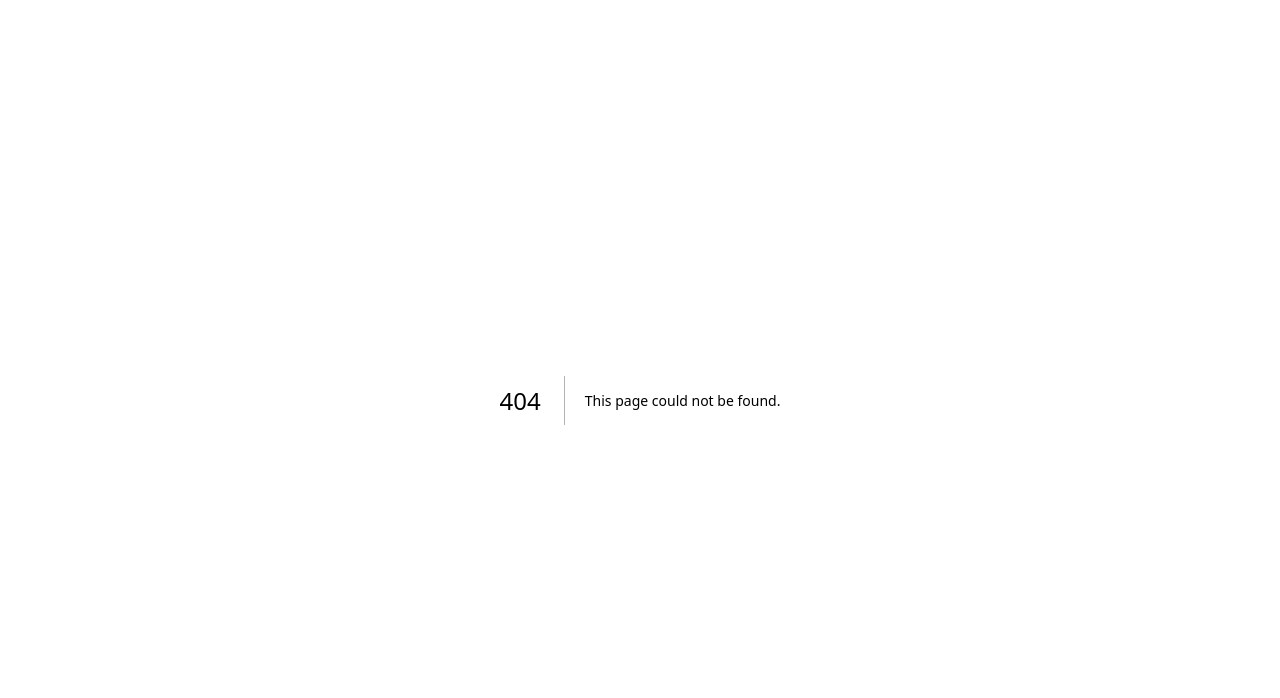
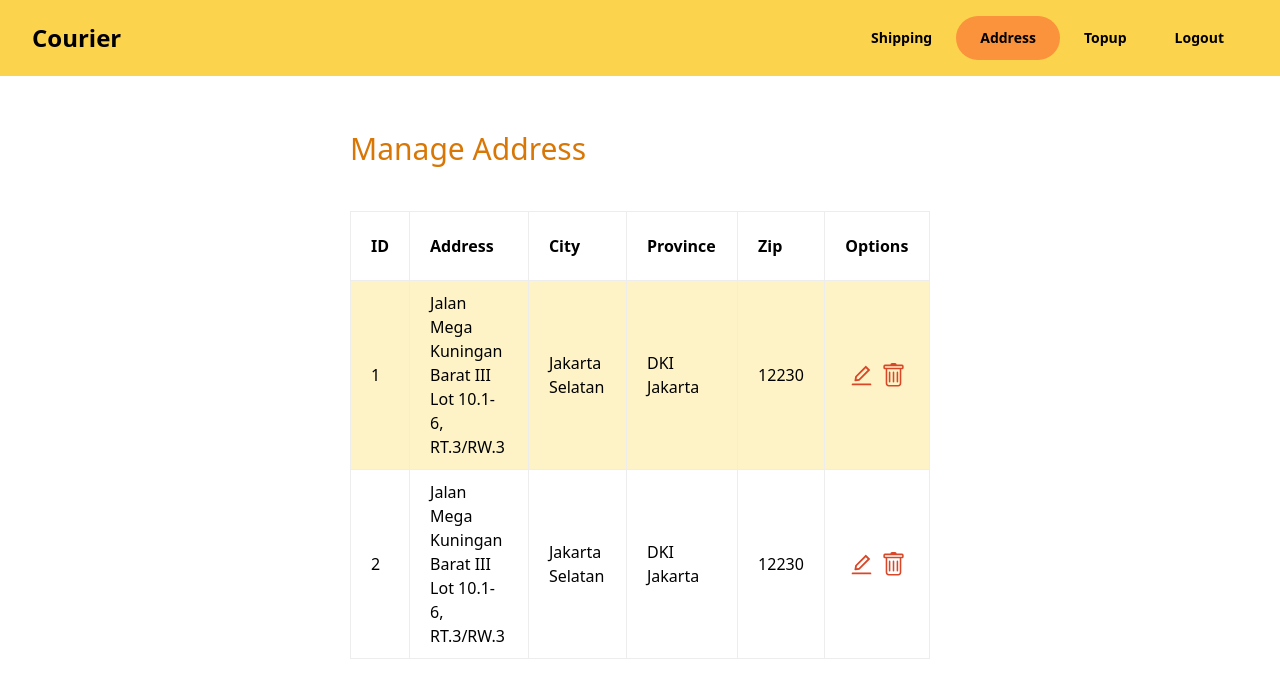
Before and after one commit to hanseljulio/courier-nextjs, a Next.js app: page /user/address/manage in a window 1280 px wide. Before the commit this address had no page. Shown: the top 698 px of the page. Built offline with nearby package versions, Linux system fonts and the light colour scheme.

Commit message:
feat(user): manage address layout complete minus functionality

```diff
--- /dev/null
+++ b/src/components/TableData/index.tsx
@@ -0,0 +1,79 @@
+import React, { useState } from "react";
+import styles from "@/styles/Table.module.css";
+import { BsTrash } from "react-icons/bs";
+import { AiOutlineEdit } from "react-icons/ai";
+import WarningModal from "@/components/WarningModal";
+
+interface TableDataProps {
+  index: number;
+  id: number;
+  address: string;
+  city: string;
+  province: string;
+  zip: string;
+}
+
+function TableData(props: TableDataProps) {
+  const [showDeleteModal, setShowDeleteModal] = useState<boolean>(false);
+
+  const deleteAddress = async () => {
+    setShowDeleteModal(false);
+  };
+
+  const showDeleteWarning = () => {
+    setShowDeleteModal(true);
+  };
+  return (
+    <>
+      {showDeleteModal && (
+        <WarningModal
+          problem="This address will be deleted permanently."
+          solution="There's no going back. Are you sure you want to proceed?"
+          solutionBtn="Delete Address"
+          redirectFunction={deleteAddress}
+        />
+      )}
+      <tr className={`${props.index % 2 === 0 ? "bg-white" : "bg-amber-100"}`}>
+        <td
+          className={`${styles.tdArea} px-[20px] py-[10px] text-left font-medium`}
+        >
+          {props.id}
+        </td>
+        <td
+          className={`${styles.tdArea} px-[20px] py-[10px] text-left font-medium`}
+        >
+          {props.address}
+        </td>
+        <td
+          className={`${styles.tdArea} px-[20px] py-[10px] text-left font-medium`}
+        >
+          {props.city}
+        </td>
+        <td
+          className={`${styles.tdArea} px-[20px] py-[10px] text-left font-medium`}
+        >
+          {props.province}
+        </td>
+        <td
+          className={`${styles.tdArea} px-[20px] py-[10px] text-left font-medium`}
+        >
+          {props.zip}
+        </td>
+        <td
+          className={`${styles.tdArea} px-[20px] py-[10px] text-left font-medium`}
+        >
+          <div className="button-area flex justify-around">
+            <button className="text-[25px]">
+              <AiOutlineEdit className="text-[#D84727] hover:text-amber-500" />
+            </button>
+            <button className="text-[25px]" onClick={showDeleteWarning}>
+              <BsTrash className="text-[#D84727] hover:text-amber-500" />
+            </button>
+          </div>
+        </td>
+      </tr>
+    </>
+  );
+}
+
+export default TableData;
--- /dev/null
+++ b/src/components/TableHead/index.tsx
@@ -0,0 +1,41 @@
+import React from "react";
+import styles from "@/styles/Table.module.css";
+
+function TableHead() {
+  return (
+    <tr className={`${styles.tableHeadArea}`}>
+      <th
+        className={`${styles.thArea} px-[20px] py-[10px] text-left w-[58px] h-[69px]`}
+      >
+        ID
+      </th>
+      <th
+        className={`${styles.thArea} px-[20px] py-[10px] text-left w-[380px] h-[69px]`}
+      >
+        Address
+      </th>
+      <th
+        className={`${styles.thArea} px-[20px] py-[10px] text-left w-[225px] h-[69px]`}
+      >
+        City
+      </th>
+      <th
+        className={`${styles.thArea} px-[20px] py-[10px] text-left w-[225px] h-[69px]`}
+      >
+        Province
+      </th>
+      <th
+        className={`${styles.thArea} px-[20px] py-[10px] text-left w-[125px] h-[69px]`}
+      >
+        Zip
+      </th>
+      <th
+        className={`${styles.thArea} px-[20px] py-[10px] text-left w-[156px] h-[69px]`}
+      >
+        Options
+      </th>
+    </tr>
+  );
+}
+
+export default TableHead;
--- a/src/pages/user/address/index.tsx
+++ b/src/pages/user/address/index.tsx
@@ -12,6 +12,10 @@ function UserAddress() {
 
   const redirectCreateAddress = () => {
     router.push("/user/address/create");
+  };
+
+  const redirectManageAddress = () => {
+    router.push("/user/address/manage");
   };
 
   return (
@@ -33,6 +37,7 @@ function UserAddress() {
           picture="bg-view-address"
           title="Manage Address"
           description="View or edit your addresses here"
+          onClick={redirectManageAddress}
         />
       </div>
     </div>
--- /dev/null
+++ b/src/pages/user/address/manage/index.tsx
@@ -0,0 +1,41 @@
+import React, { useState } from "react";
+import UserNav from "@/components/UserNav";
+import UserHeader from "@/components/HeaderSection";
+import TableHead from "@/components/TableHead";
+import TableData from "@/components/TableData";
+
+function ManageAddress() {
+  return (
+    <div>
+      <UserNav currentPage="address" />
+      <div className="header-section pb-8">
+        <UserHeader title="Manage Address" />
+      </div>
+      <div className="table-section mx-[350px]">
+        <table className="table-area w-full">
+          <tbody>
+            <TableHead />
+            <TableData
+              index={1}
+              id={1}
+              address="Jalan Mega Kuningan Barat III Lot 10.1-6, RT.3/RW.3"
+              city="Jakarta Selatan"
+              province="DKI Jakarta"
+              zip="12230"
+            />
+            <TableData
+              index={2}
+              id={2}
+              address="Jalan Mega Kuningan Barat III Lot 10.1-6, RT.3/RW.3"
+              city="Jakarta Selatan"
+              province="DKI Jakarta"
+              zip="12230"
+            />
+          </tbody>
+        </table>
+      </div>
+    </div>
+  );
+}
+
+export default ManageAddress;
--- a/src/pages/user/shipping/create/PackageAddress.tsx
+++ b/src/pages/user/shipping/create/PackageAddress.tsx
@@ -6,8 +6,6 @@ import cities from "@/database/cities.json";
 import { useStoreLoginPersist } from "@/store/store";
 import { useRouter } from "next/router";
 import UserHeader from "@/components/HeaderSection";
-import { IAddress } from "@/types/types";
-import { DeepPartial } from "@/types/types";
 
 interface IProvince {
   province_id: string;
--- a/src/pages/user/shipping/create/PackagePayment.tsx
+++ /dev/null
@@ -1,12 +0,0 @@
-import { IAddress } from "@/types/types";
-import React from "react";
-
-interface PackagePaymentProps {
-  startAddress: IAddress;
-}
-
-function PackagePayment(props: IAddress) {
-  return <div>PackagePayment</div>;
-}
-
-export default PackagePayment;
--- /dev/null
+++ b/src/styles/Table.module.css
@@ -0,0 +1,9 @@
+.tableHeadArea,
+.thArea,
+.tdArea {
+  border: 1px solid #ededed;
+}
+
+.tableArea {
+  margin: 0 auto;
+}
```
Also changed, not shown: 1 other file (tests, documents, lock files or other folders).
